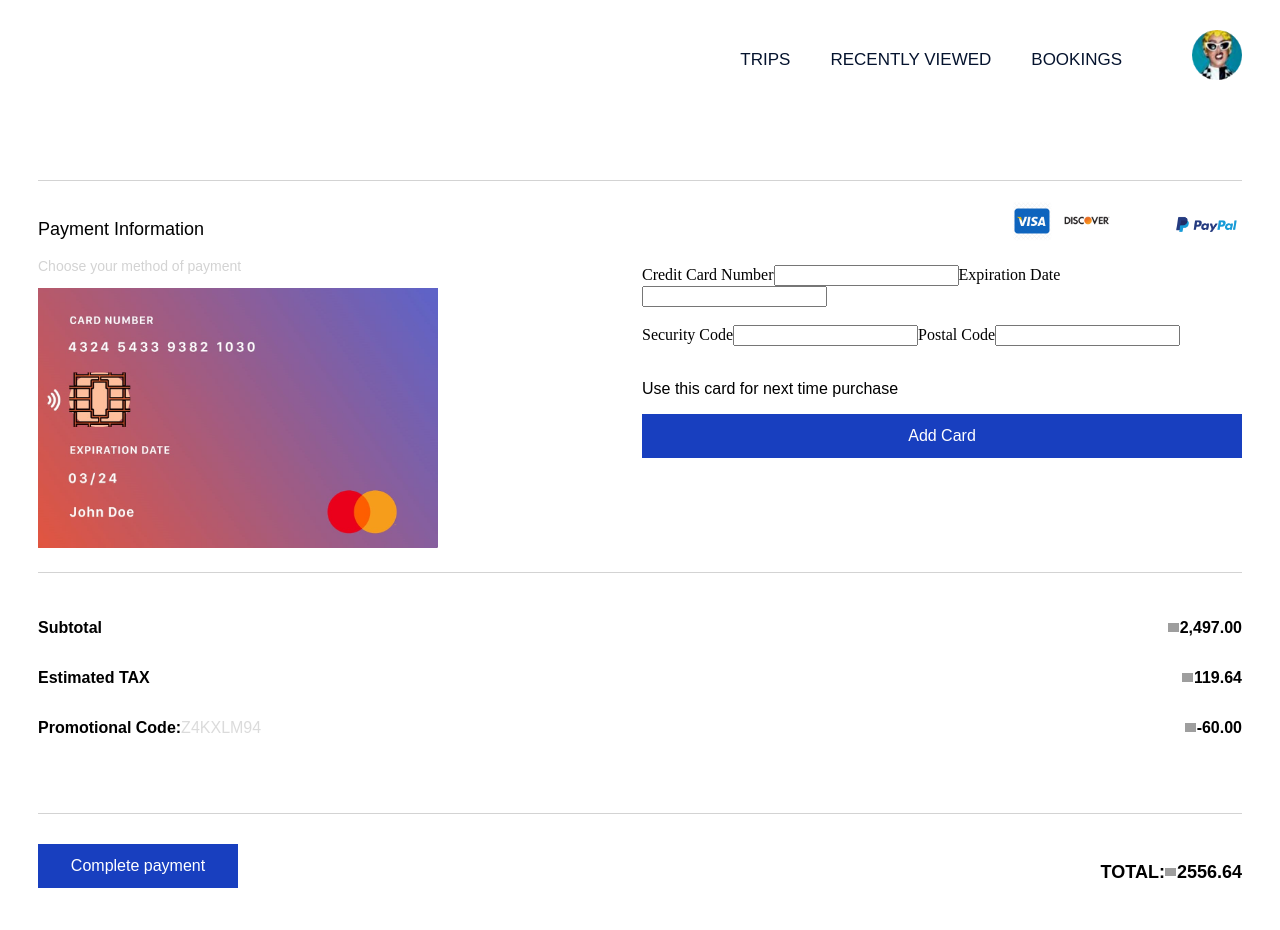
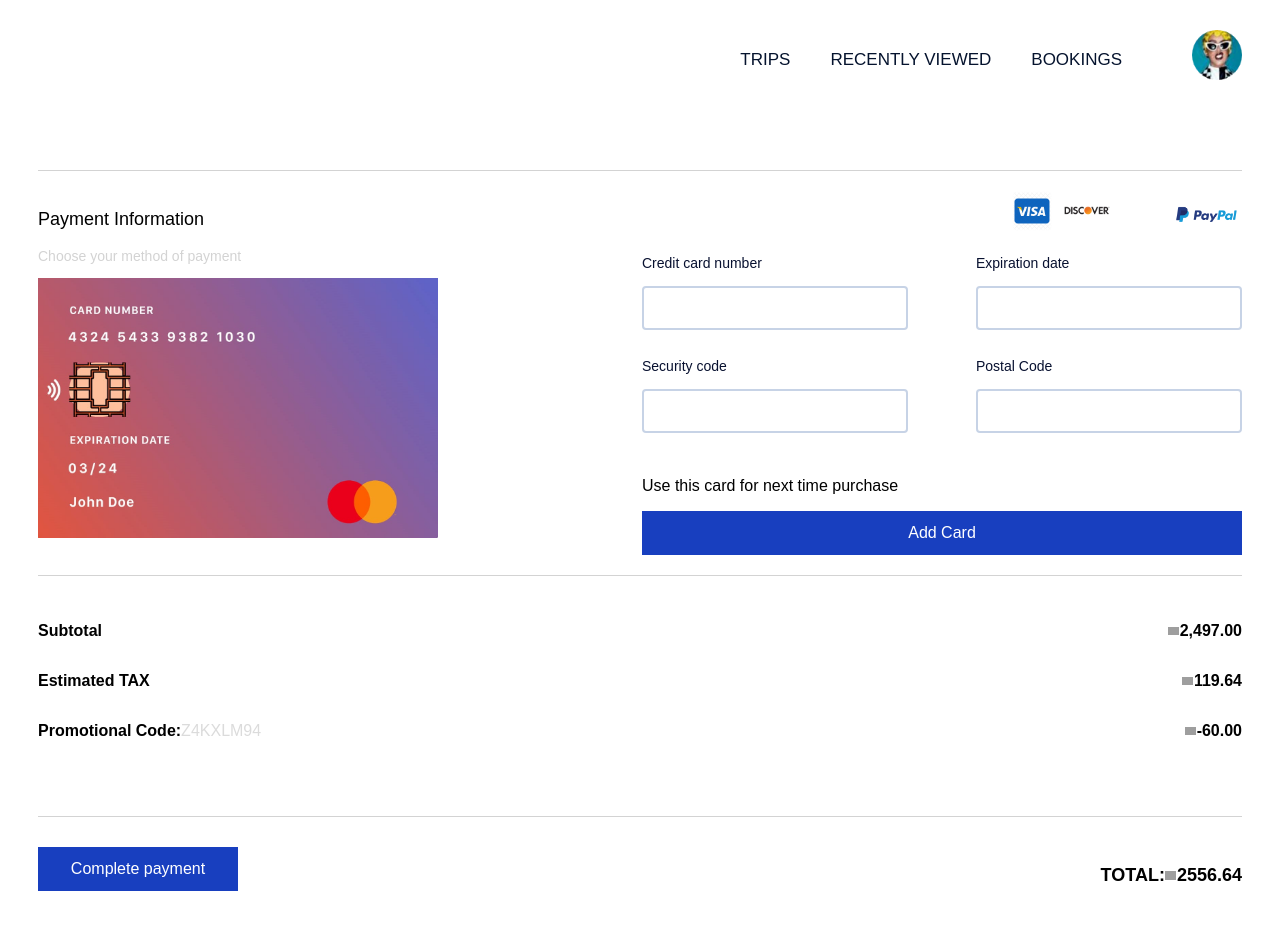
Before and after one commit to iamAbayomi/ncktech-test, a Vue app: page / in a window 1280 px wide. Shown: the top 930 px of the page. Built offline with nearby package versions, Linux system fonts and the light colour scheme; grey boxes are pictures that could not be loaded.

Commit message:
added style for the text field

```diff
--- a/src/App.vue
+++ b/src/App.vue
@@ -41,22 +41,29 @@
                 </div>
                 <div class="card-input-details">
                     <form action="/card-details">
-                      <div>
-                        <label for="credit-card-no">Credit Card Number</label>
-                        <input type="text" id="credit-card-no" name="">
+                      <div class="first-input-field flex-row">
+                          <div class="input-field">
+                            <label class="light-label" for="credit-card-no">Credit card number</label>
+                            <input type="text" id="credit-card-no" class="text-input-field" name="">
+                          </div>
+                          <div class="input-field">
+                            <label class="light-label" for="expiration-date">Expiration date</label>
+                            <input type="text" id="expiration-date" class="text-input-field" name=""><br><br>
+                          </div>
+                      </div>
+                      <div class="second-input-field flex-row">
+                          <div class="input-field">
+                            <label class="light-label" for="security-code">Security code</label>
+                            <input type="text" id="security-code" class="text-input-field" name="">
+                          </div>
+                          <div class="input-field">
+                            <label class="light-label" for="postal-code">Postal Code</label>
+                            <input type="text" id="Postal Code" class="text-input-field" name=""><br><br>
+                          </div>
+                      </div>
+                      <p>Use this card for next time purchase </p>
+                      <input type="submit" class="long-blue-button blue-button" value="Add Card">
 
-                        <label for="expiration-date">Expiration Date</label>
-                        <input type="text" id="expiration-date" name=""><br><br>
-                      </div>
-                      <div>
-                        <label for="security-code">Security Code</label>
-                        <input type="text" id="security-code" name="">
-
-                        <label for="postal-code">Postal Code</label>
-                        <input type="text" id="Postal Code" name=""><br><br>
-                      </div>
-                        <p>Use this card for next time purchase </p>
-                        <input type="submit" class="long-blue-button blue-button" value="Add Card">
                     </form>
                 </div>
             </div>
@@ -137,6 +144,13 @@ p{
   font-family: 'Fira Sans', sans-serif;
 }
 
+/* Text Fields Style*/
+input:focus, textarea:focus, select:focus, button:focus{
+    outline: #2762BC;
+    border:1px solid #2762BC;
+    box-shadow: 0 0 4px #719ECE;
+}
+
 .app{
   margin: auto;
   max-width: 1300px;
@@ -149,7 +163,7 @@ p{
 .menu-bar{
   display: flex;
   float: right;
-  margin: 0px 0px 90px 0px;
+  margin: 0px 0px 80px 0px;
 }
 
 .sub-menu p{
@@ -223,6 +237,33 @@ p{
 
 .card-input-details{
   clear: both;
+}
+
+.light-label{
+  display: block;
+  font-size: 14px;
+  font-weight: 500;
+  margin: 0px 0px 5px 0px;
+  font-family: 'Fira Sans', sans-serif;
+  color: hsl(227, 71%, 11%);
+}
+
+.text-input-field{
+  height: 38px;
+  padding-left: 10px;
+  border-color:#c7d3e6;
+  border-radius: 4px;
+  border-style: solid;
+  margin: 10px 0px 10px 0px;
+  width: 250px;
+}
+
+.first-input-field{
+  /* margin: 20px 0px 15px 0px; */
+}
+
+.second-input-field{
+  /* margin: 20px 0px 15px 0px; */
 }
 
 .flex-row{
```
